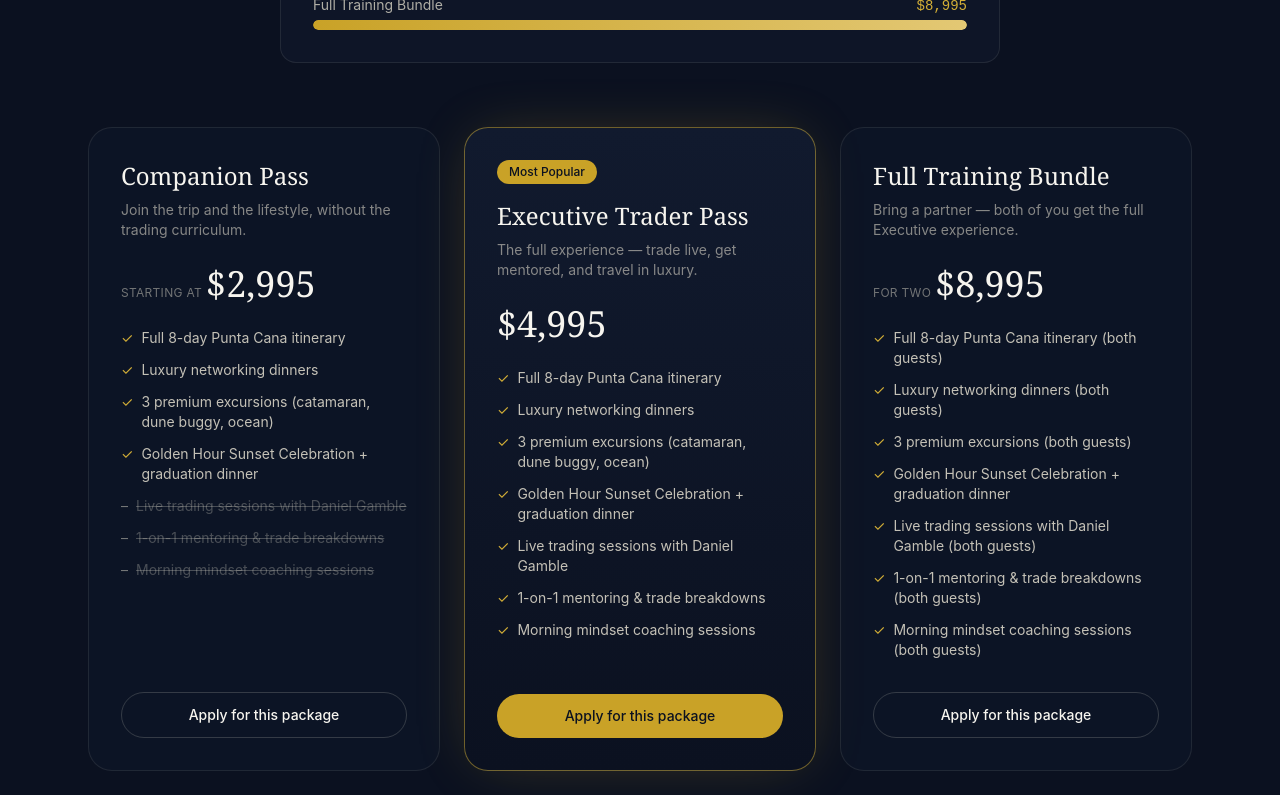
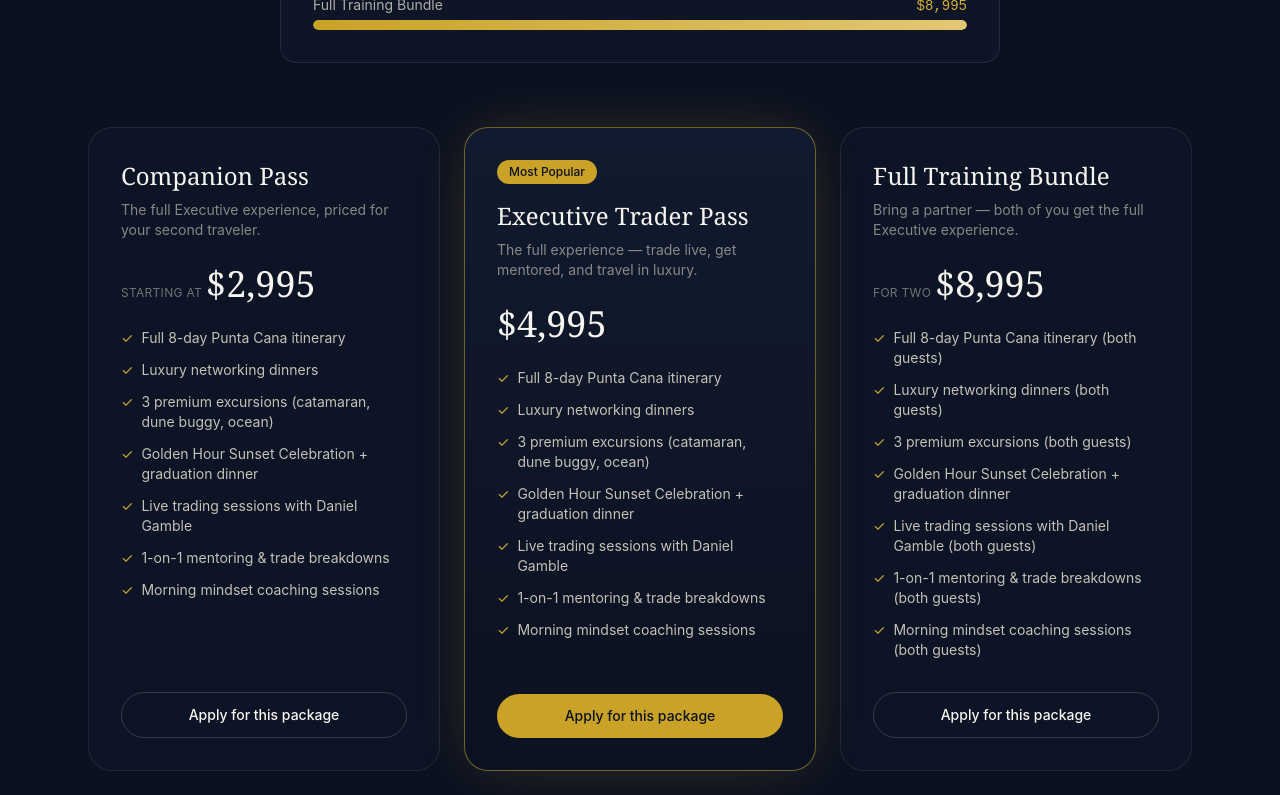
Before and after one commit to drearnold7-design/TradersClubWorldWide, a Next.js app in the folder apps/web/: page /pricing in a window 1280 px wide. Shown: the part 597-1392 px from the top of the page. Built offline with nearby package versions, Linux system fonts and the light colour scheme; no server answers.

Commit message:
Fix Companion Pass to include full trading curriculum
It's the same full package as the Executive Trader Pass, just priced
for a second traveler -- not a stripped-down lifestyle-only tier.

```diff
--- a/apps/web/app/(marketing)/pricing/page.tsx
+++ b/apps/web/app/(marketing)/pricing/page.tsx
@@ -23,15 +23,15 @@ const PACKAGES: Package[] = [
     name: 'Companion Pass',
     price: '$2,995',
     priceNote: 'starting at',
-    tagline: 'Join the trip and the lifestyle, without the trading curriculum.',
+    tagline: 'The full Executive experience, priced for your second traveler.',
     features: [
       { label: 'Full 8-day Punta Cana itinerary', included: true },
       { label: 'Luxury networking dinners', included: true },
       { label: '3 premium excursions (catamaran, dune buggy, ocean)', included: true },
       { label: 'Golden Hour Sunset Celebration + graduation dinner', included: true },
-      { label: 'Live trading sessions with Daniel Gamble', included: false },
-      { label: '1-on-1 mentoring & trade breakdowns', included: false },
-      { label: 'Morning mindset coaching sessions', included: false },
+      { label: 'Live trading sessions with Daniel Gamble', included: true },
+      { label: '1-on-1 mentoring & trade breakdowns', included: true },
+      { label: 'Morning mindset coaching sessions', included: true },
     ],
   },
   {
```
